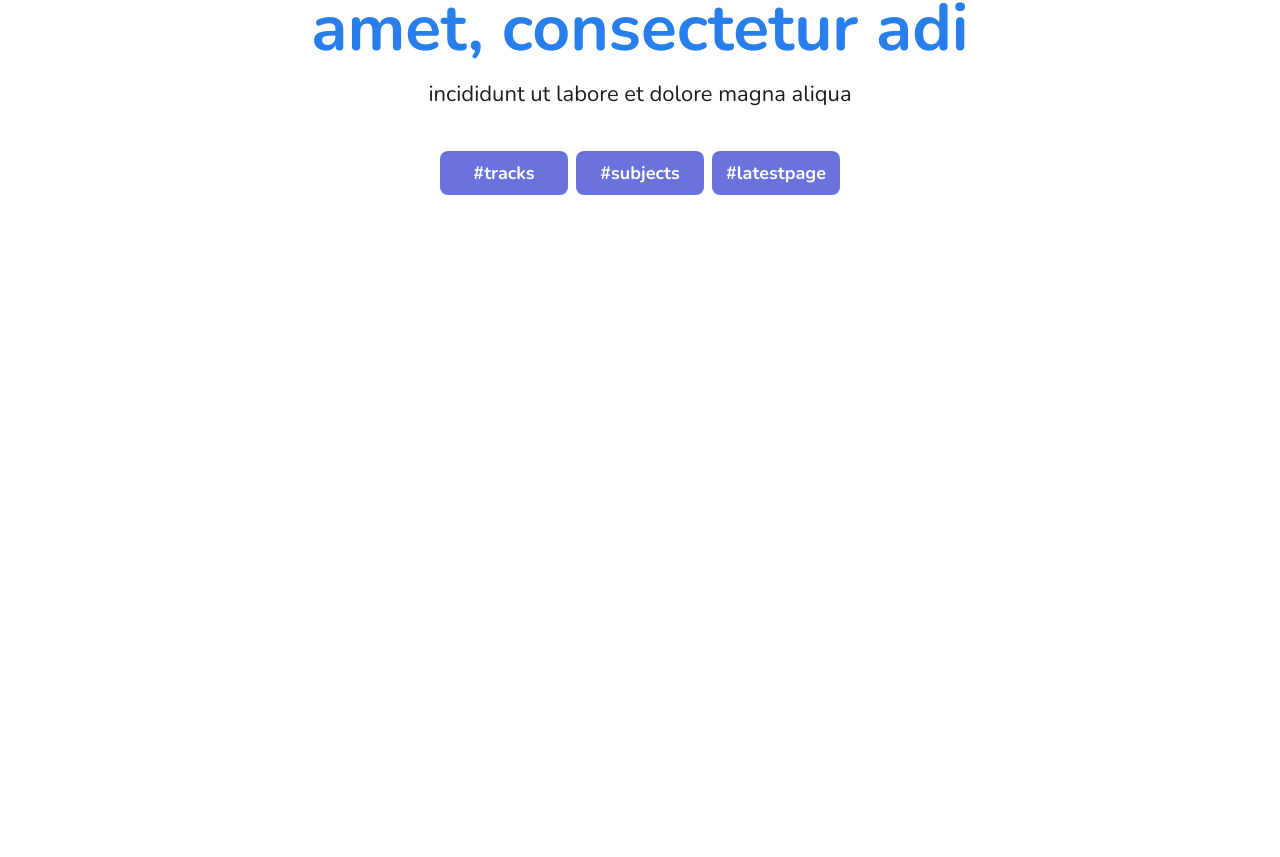
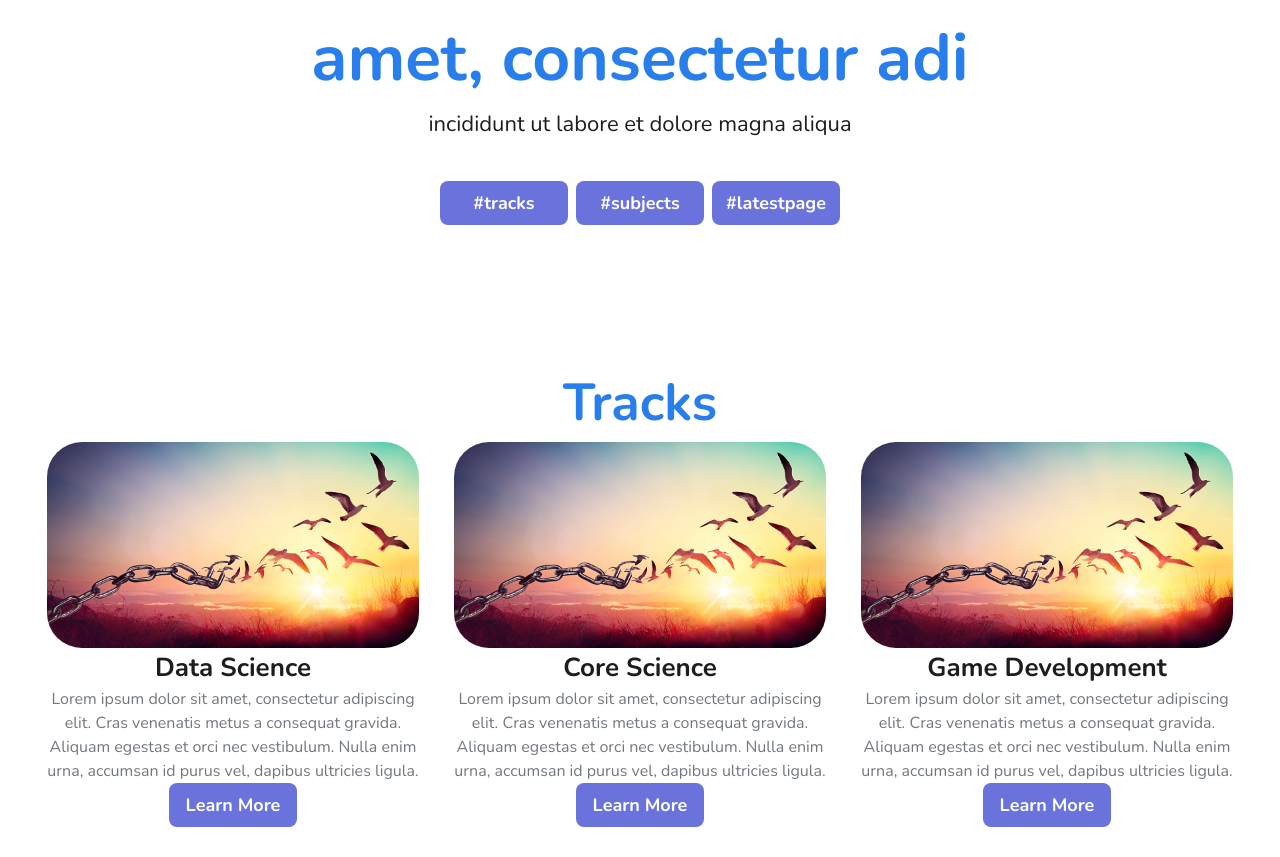
Before and after one commit to neilcasas/final-ustcss, a React (Vite) app: page / in a window 1280 px wide. Shown: the part 321-1178 px from the top of the page. Before the commit the page ends 800 px from the top, so only its background shows below. Built offline with nearby package versions, Linux system fonts and the light colour scheme.

Commit message:
Created track and tracks component and added styling

```diff
--- a/src/App.jsx
+++ b/src/App.jsx
@@ -1,11 +1,13 @@
 import Hero from "./components/Hero";
 import Header from "./components/Header";
+import Tracks from "./components/Tracks";
 
 function App() {
   return (
     <>
       <Header />
       <Hero />
+      <Tracks />
     </>
   );
 }
--- a/src/components/Button.jsx
+++ b/src/components/Button.jsx
@@ -1,5 +1,3 @@
-import React from "react";
-
 const Button = ({ text }) => {
   return (
     <button className="text-lg font-bold w-32 h-fit p-2 rounded-lg text-white bg-accentpurple hover:drop-shadow-xl active:bg-accentorange">
--- a/src/components/Hero.jsx
+++ b/src/components/Hero.jsx
@@ -1,4 +1,3 @@
-import React from "react";
 import Button from "./Button";
 
 const Hero = () => {
--- /dev/null
+++ b/src/components/Track.jsx
@@ -0,0 +1,21 @@
+import placeholder from "../assets/placeholder.png";
+import Button from "./Button";
+
+const trackDescription = `Lorem ipsum dolor sit amet, consectetur adipiscing elit. Cras venenatis
+metus a consequat gravida. Aliquam egestas et orci nec vestibulum. Nulla
+enim urna, accumsan id purus vel, dapibus ultricies ligula.`;
+
+const Track = ({ trackName }) => {
+  return (
+    <div className="flex flex-col items-center w-[372px]">
+      <img className="rounded-[35px]" src={placeholder} alt={trackName}></img>
+      <div>
+        <h5>{trackName}</h5>
+        <p className="b2 text-center">{trackDescription}</p>
+      </div>
+      <Button text={"Learn More"} />
+    </div>
+  );
+};
+
+export default Track;
--- /dev/null
+++ b/src/components/Tracks.jsx
@@ -0,0 +1,16 @@
+import Track from "./Track";
+
+const Tracks = () => {
+  return (
+    <div className="flex flex-col">
+      <h3>Tracks</h3>
+      <div className="flex place-content-center gap-[35px]">
+        <Track trackName={"Data Science"} />
+        <Track trackName={"Core Science"} />
+        <Track trackName={"Game Development"} />
+      </div>
+    </div>
+  );
+};
+
+export default Tracks;
--- a/src/index.css
+++ b/src/index.css
@@ -4,16 +4,23 @@
 
 body {
     font-family: Nunito, sans-serif;
+    padding: 30px;
 }
 
 @layer base {
     h2 {
-      @apply text-h2 text-primary font-extrabold leading-normal;
+      @apply text-h2 text-center text-primary font-extrabold leading-normal;
     }
     h3 {
-        @apply text-h3 text-primary font-extrabold;
+        @apply text-h3 text-center text-primary font-extrabold;
+    }
+    h5 {
+        @apply text-h5 text-center text-neutralblack font-extrabold;
     }
     h6 {
         @apply text-h6 text-neutralblack font-medium;
     }
+    .b2 {
+        @apply text-b2 text-neutralgray;
+    }
 }
--- a/tailwind.config.js
+++ b/tailwind.config.js
@@ -23,7 +23,8 @@ export default {
         h4: '37px',
         h5: '26px',
         h6: '22px',
-
+        b1: '18px',
+        b2: '16px',
       }
     },
   },
```
